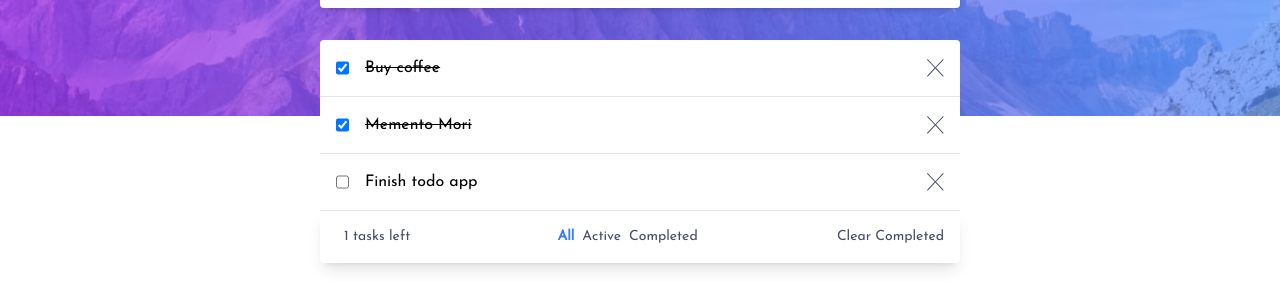
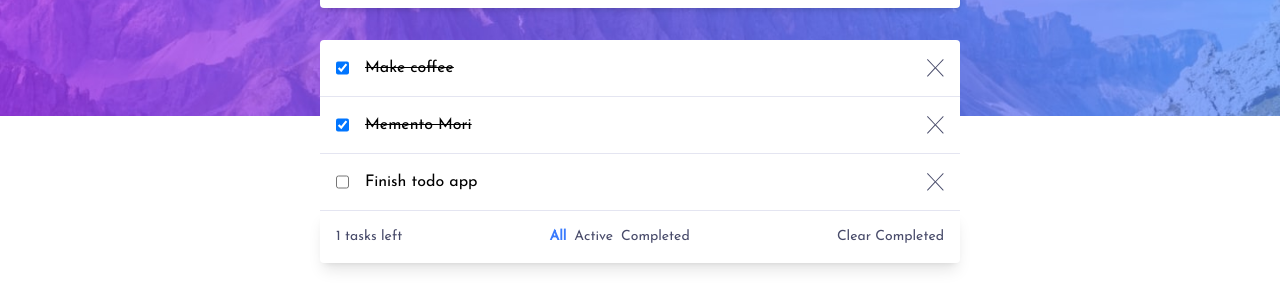
Before and after one commit to vsilagy/todo-app, a React (Vite) app: page / in a window 1280 px wide. Shown: the part 172-480 px from the top of the page. Built offline with nearby package versions, Linux system fonts and the light colour scheme.

Commit message:
add useLocalStorage hook

```diff
--- a/src/App.jsx
+++ b/src/App.jsx
@@ -1,13 +1,14 @@
 import { useState } from 'react';
+import useLocalStorage from './hook/useLocalStorage';
 import Header from './components/Header';
 import TodoInput from './components/TodoInput';
 import TodoList from './components/TodoList';
 function App() {
 	const [input, setInput] = useState('');
-	const [todos, setTodos] = useState([
+	const [todos, setTodos] = useLocalStorage('local-todos', [
 		{
 			id: 1,
-			title: 'Buy coffee',
+			title: 'Make coffee',
 			isComplete: true,
 			isEditing: false,
 		},
@@ -24,6 +25,7 @@ function App() {
 			isEditing: false,
 		},
 	]);
+
 	return (
 		<div className="w-screen h-screen">
 			<Header />
--- a/src/components/TodoList.jsx
+++ b/src/components/TodoList.jsx
@@ -110,8 +110,10 @@ const TodoList = ({ todos, setTodos, input, setInput }) => {
 					</p>
 				</div>
 			)}
-			<div className="flex items-center justify-between mx-4 p-4 text-veryDarkGrayishBlue dark:text-darkGrayishBlue bg-white dark:bg-veryDarkGrayishBlue  rounded-b shadow-lg text-sm">
-				<p className="px-2">{remainingTodos()} tasks left</p>
+			<div className="flex items-center justify-between flex-wrap gap-y-4 gap-x-1 mx-4 p-4 text-veryDarkGrayishBlue dark:text-darkGrayishBlue bg-white dark:bg-veryDarkGrayishBlue  rounded-b shadow-lg text-xs md:text-sm">
+				<p className="order-last sm:order-first">
+					{remainingTodos()} tasks left
+				</p>
 				<div className="flex gap-2">
 					<button
 						onClick={() => setFilter('all')}
--- /dev/null
+++ b/src/hook/useLocalStorage.jsx
@@ -0,0 +1,32 @@
+import { useState } from 'react';
+export default function useLocalStorage(key, initialValue) {
+	const [storedValue, setStoredValue] = useState(() => {
+		if (typeof window === 'undefined') {
+			return initialValue;
+		}
+		try {
+			const item = window.localStorage.getItem(key);
+			return item ? JSON.parse(item) : initialValue;
+		} catch (error) {
+			console.log(error);
+			return initialValue;
+		}
+	});
+	const setValue = (value) => {
+		try {
+			const valueToStore =
+				value instanceof Function ? value(storedValue) : value;
+			setStoredValue(valueToStore);
+			if (typeof window !== 'undefined') {
+				window.localStorage.setItem(
+					key,
+					JSON.stringify(valueToStore),
+				);
+			}
+		} catch (error) {
+			console.log(error);
+		}
+	};
+
+	return [storedValue, setValue];
+}
```
Also changed, not shown: src/assets/gear-head.gif (added).
